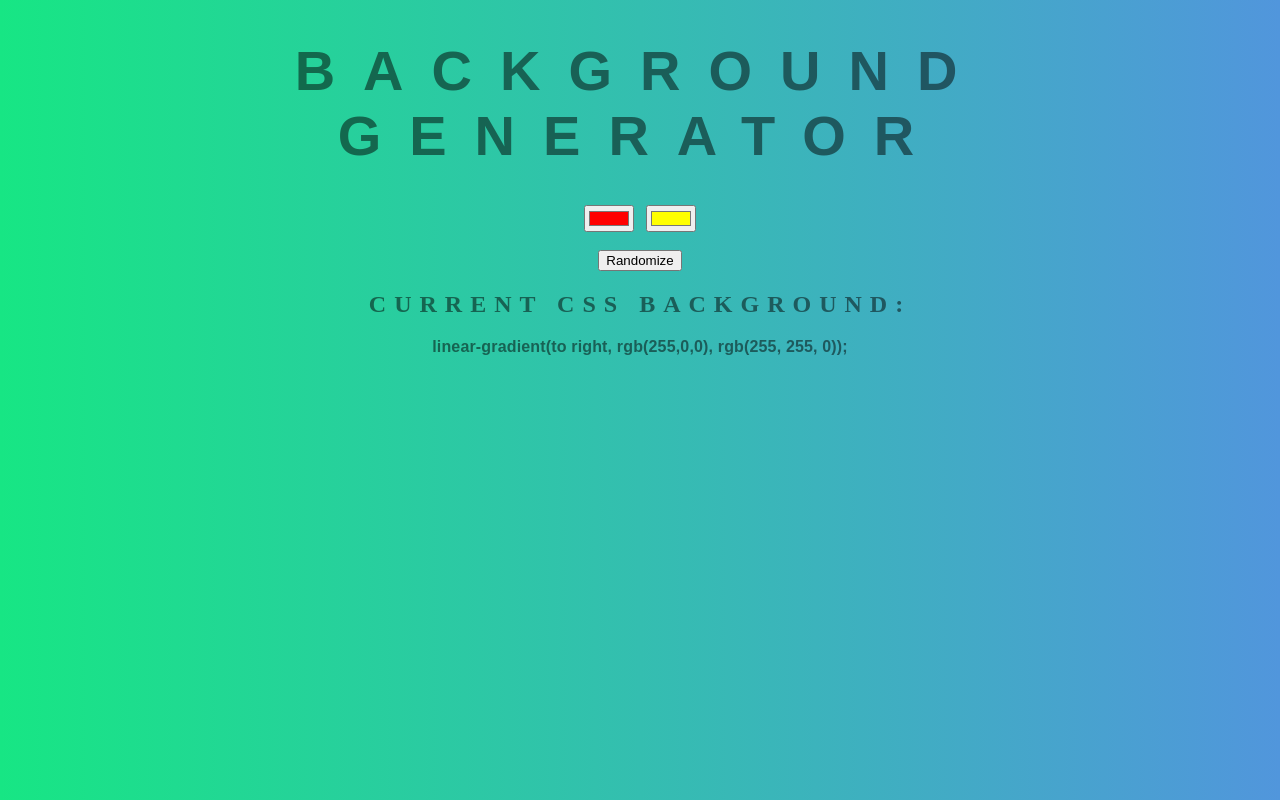
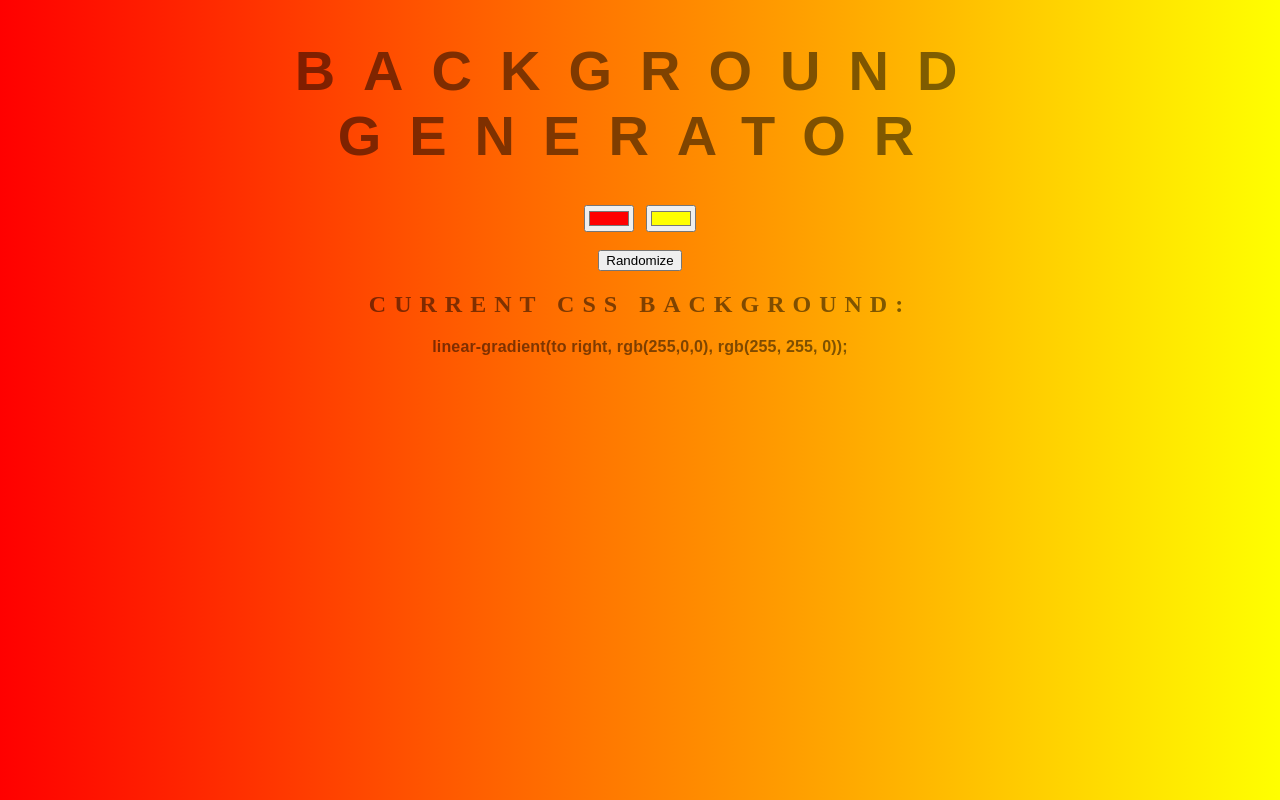
Before and after one commit to yalalex/background-generator, a website: page index.html in a window 1280 px wide. Drawn offline with Linux system fonts and the light colour scheme.

Commit message:
Update style.css

```diff
--- a/style.css
+++ b/style.css
@@ -5,7 +5,7 @@ body {
     text-transform: uppercase;
     letter-spacing: .5em;
     top: 15%;
-    background: linear-gradient(to right, rgb(23, 230, 132), rgb(81, 150, 220));
+    background: linear-gradient(to right, rgb(255,0,0), rgb(255, 255, 0));
 }
 
 h1 {
```
